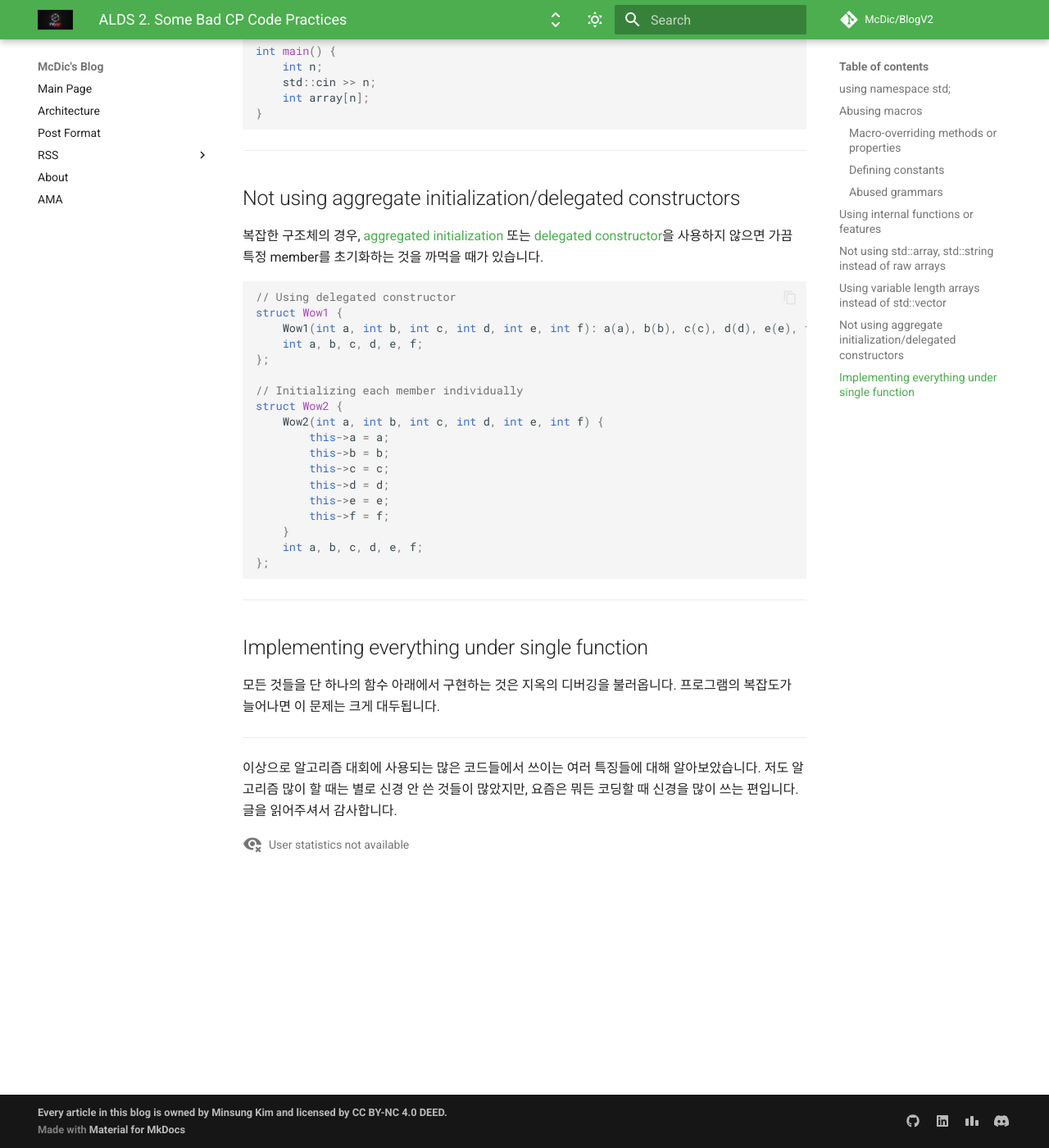
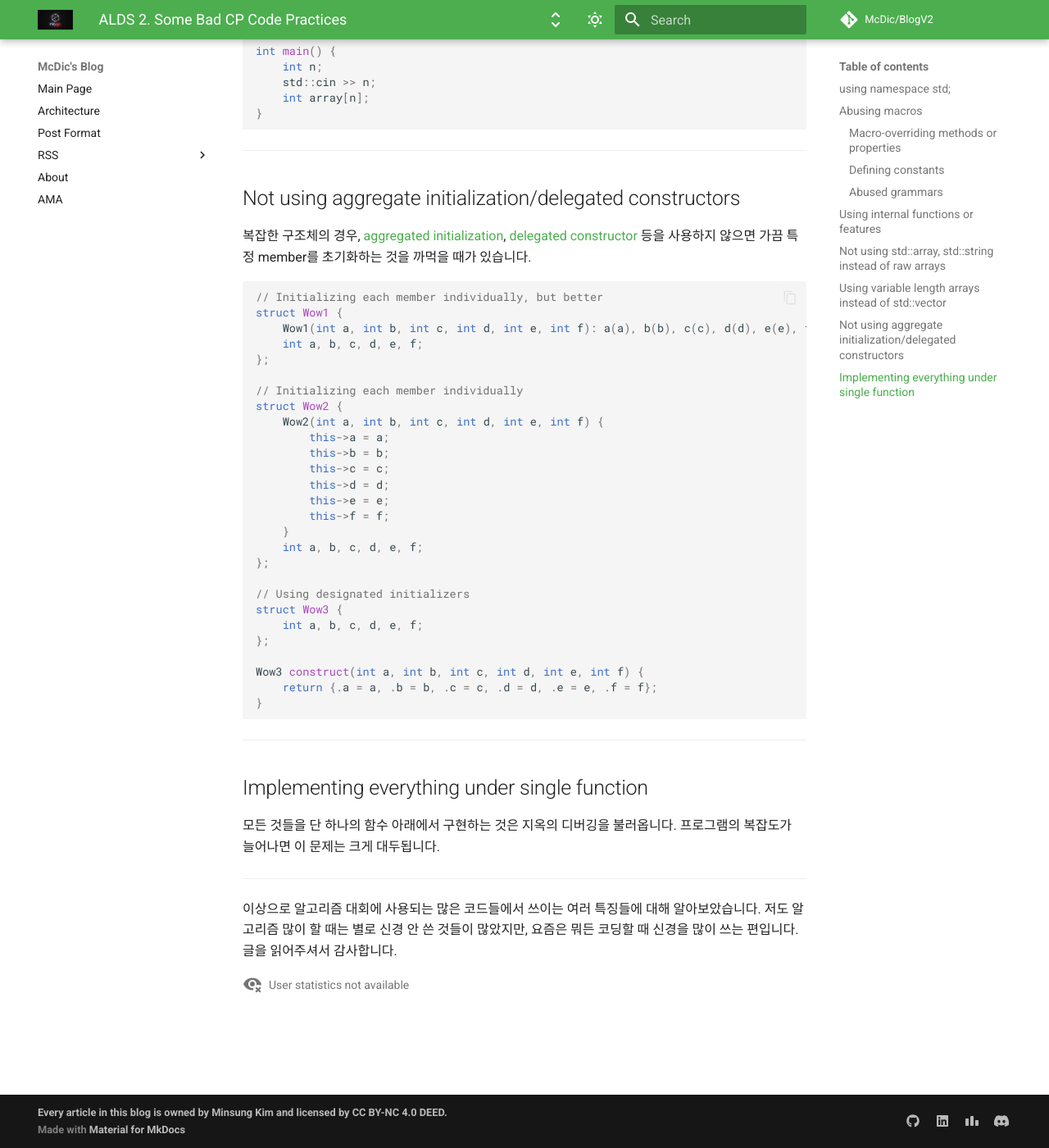
Before and after one commit to McDic/BlogV2, an MkDocs documentation site: the page built from docs/posts/alds/alds2.md, in a window 1280 px wide and 1400 px high, scrolled down 3987 px. Shown: the whole window at 82% size. Built offline with MkDocs 1.6.1 and Material for MkDocs 9.7.7, drawn with Linux system fonts in a browser that asks for light colours; comment, search, counter and statistics services are not loaded; some of the changed text lies outside the part shown.

Commit message:
Add proper example

````diff
--- a/docs/posts/alds/alds2.md
+++ b/docs/posts/alds/alds2.md
@@ -159,10 +159,10 @@ int main() {
 
 ## Not using aggregate initialization/delegated constructors
 
-복잡한 구조체의 경우, [aggregated initialization](https://en.cppreference.com/w/cpp/language/aggregate_initialization) 또는 [delegated constructor](https://learn.microsoft.com/en-us/cpp/cpp/delegating-constructors?view=msvc-170)을 사용하지 않으면 가끔 특정 member를 초기화하는 것을 까먹을 때가 있습니다.
+복잡한 구조체의 경우, [aggregated initialization](https://en.cppreference.com/w/cpp/language/aggregate_initialization), [delegated constructor](https://learn.microsoft.com/en-us/cpp/cpp/delegating-constructors?view=msvc-170) 등을 사용하지 않으면 가끔 특정 member를 초기화하는 것을 까먹을 때가 있습니다.
 
 ```cpp
-// Using delegated constructor
+// Initializing each member individually, but better
 struct Wow1 {
     Wow1(int a, int b, int c, int d, int e, int f): a(a), b(b), c(c), d(d), e(e), f(f) {};
     int a, b, c, d, e, f;
@@ -180,6 +180,15 @@ struct Wow2 {
     }
     int a, b, c, d, e, f;
 };
+
+// Using designated initializers
+struct Wow3 {
+    int a, b, c, d, e, f;
+};
+
+Wow3 construct(int a, int b, int c, int d, int e, int f) {
+    return {.a = a, .b = b, .c = c, .d = d, .e = e, .f = f};
+}
 ```
 
 ---
````
Also changed, not shown: other parts of docs/posts/alds/alds2.md (+1 -1 lines).
